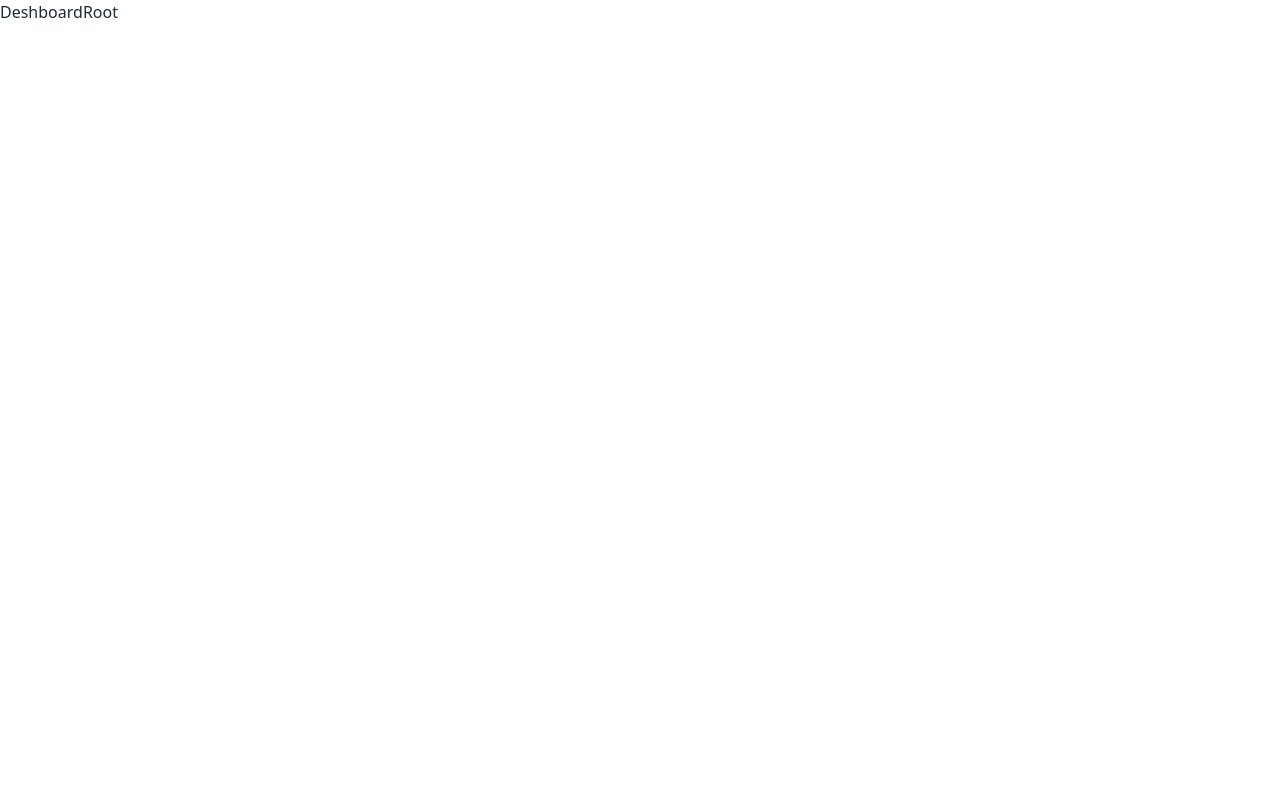
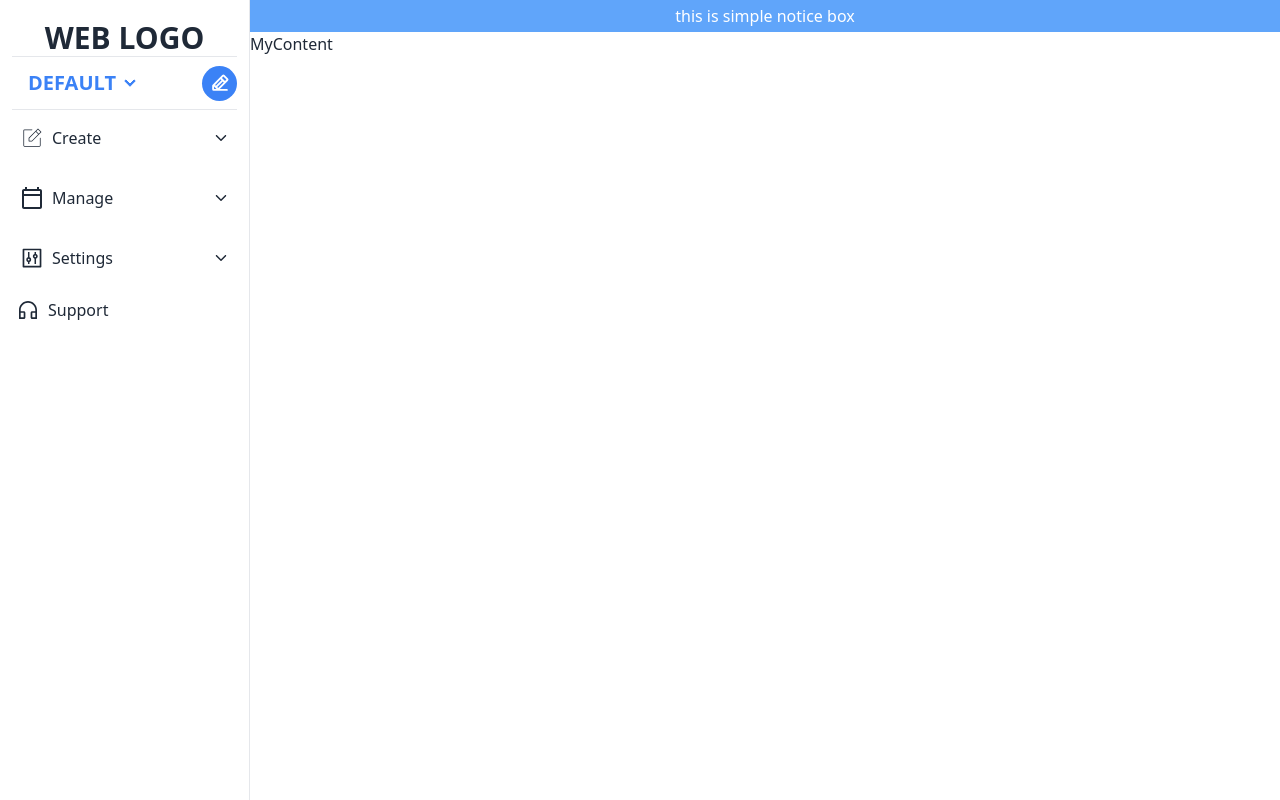
Before and after one commit to rifat0rahman/CometFrontend, a React (Vite) app: page /my_content in a window 1280 px wide. Built offline with nearby package versions, Linux system fonts and the light colour scheme.

Commit message:
deshbord nav design is done

```diff
--- a/src/Components/DeshboardComponents/DeshboardNav/DeshboardNav.jsx
+++ b/src/Components/DeshboardComponents/DeshboardNav/DeshboardNav.jsx
@@ -1,3 +1,145 @@
+import { useState } from "react";
+import { AiOutlineControl, AiOutlineCustomerService } from "react-icons/ai";
+import { IoIosArrowDown, IoIosArrowUp } from "react-icons/io";
+import { MdOutlineCalendarToday } from "react-icons/md";
+import { PiNotePencilThin, PiPencilLineBold } from "react-icons/pi";
+import { NavLink } from "react-router-dom";
+
 export default function DeshboardNav() {
-  return <div>DeshboardNav</div>;
+  const [createClicked, setCreateClicked] = useState(false);
+  const [manageClicked, setManageClicked] = useState(false);
+  const [settingClicked, setSettingClicked] = useState(false);
+
+  return (
+    <div className="w-[250px] border-r p-3">
+      <div className="w-full flex justify-center item-center border-b">
+        <h1 className="text-3xl uppercase font-bold pt-2">Web Logo</h1>
+      </div>
+      <div className="w-full h-[calc(100%-170px)] overflow-y-auto">
+        <div className="w-full py-1 border-b flex justify-between items-center">
+          <ul className="menu -my-2 menu-horizontal px-0">
+            <li>
+              <details>
+                <summary className="text-xl text-blue-500 font-bold ">
+                  DEFAULT
+                </summary>
+                <ul className="p-2 w-[220px] border border-blue-500 rounded-md">
+                  <li className="uppercase rounded-md hover:bg-blue-50">
+                    <a>DEFAULT</a>
+                  </li>
+                  <li className="uppercase rounded-md hover:bg-blue-50">
+                    <a>DEFAULT</a>
+                  </li>
+                  <li className="uppercase rounded-md hover:bg-blue-50">
+                    <a>DEFAULT</a>
+                  </li>
+                  <button className="w-full btn bg-blue-500 hover:bg-blue-400 text-center text-white font-bold mt-1">
+                    Add Workspace
+                  </button>
+                </ul>
+              </details>
+            </li>
+          </ul>
+          <span className="w-[35px] h-[35px] flex justify-center items-center bg-blue-500 hover:bg-blue-400 text-white text-xl rounded-full cursor-pointer">
+            <PiPencilLineBold />
+          </span>
+        </div>
+        {/* --------------------create nab items ---------------------------- */}
+        <div className="max-w-full mb-1 py-2">
+          <div
+            onClick={() => setCreateClicked(!createClicked)}
+            className="w-full flex justify-between items-center cursor-pointer p-2 rounded-md hover:bg-blue-50"
+          >
+            <span className="flex items-center">
+              <PiNotePencilThin className="text-2xl mr-2" />
+              Create
+            </span>
+            {createClicked ? <IoIosArrowUp /> : <IoIosArrowDown />}
+          </div>
+          <div
+            className={`w-full ${
+              createClicked ? "flex" : "hidden"
+            } my-2 flex-col`}
+          >
+            <NavLink className="w-full hover:bg-blue-50 p-2 px-8 rounded-md">
+              Topic creation
+            </NavLink>
+            <NavLink className="w-full hover:bg-blue-50 p-2 px-8 rounded-md">
+              Post creation
+            </NavLink>
+            <NavLink className="w-full hover:bg-blue-50 p-2 px-8 rounded-md">
+              AI carousel
+            </NavLink>
+            <NavLink className="w-full hover:bg-blue-50 p-2 px-8 rounded-md">
+              Post inspiration
+            </NavLink>
+          </div>
+        </div>
+        {/* ----------------------manage nav items -------------------------- */}
+        <div className="max-w-full mb-1 py-2">
+          <div
+            onClick={() => setManageClicked(!manageClicked)}
+            className="w-full flex justify-between items-center cursor-pointer p-2 rounded-md hover:bg-blue-50"
+          >
+            <span className="flex items-center">
+              <MdOutlineCalendarToday className="text-2xl mr-2" />
+              Manage
+            </span>
+            {manageClicked ? <IoIosArrowUp /> : <IoIosArrowDown />}
+          </div>
+          <div
+            className={`w-full ${
+              manageClicked ? "flex" : "hidden"
+            } my-2 flex-col`}
+          >
+            <NavLink
+              to="/my_content"
+              className="w-full hover:bg-blue-50 p-2 px-8 rounded-md"
+            >
+              My queue
+            </NavLink>
+            <NavLink className="w-full hover:bg-blue-50 p-2 px-8 rounded-md">
+              Saved content
+            </NavLink>
+            <NavLink className="w-full hover:bg-blue-50 p-2 px-8 rounded-md">
+              Auto-pilot
+            </NavLink>
+          </div>
+        </div>
+        {/* --------------------------------settinge nav items--------------------- */}
+        <div className="max-w-full mb-1 py-2">
+          <div
+            onClick={() => setSettingClicked(!settingClicked)}
+            className="w-full flex justify-between items-center cursor-pointer p-2 rounded-md hover:bg-blue-50"
+          >
+            <span className="flex items-center">
+              <AiOutlineControl className="text-2xl mr-2" />
+              Settings
+            </span>
+            {settingClicked ? <IoIosArrowUp /> : <IoIosArrowDown />}
+          </div>
+          <div
+            className={`w-full ${
+              settingClicked ? "flex" : "hidden"
+            } my-2 flex-col`}
+          >
+            <NavLink className="w-full hover:bg-blue-50 p-2 px-8 rounded-md">
+              Workspace
+            </NavLink>
+            <NavLink className="w-full hover:bg-blue-50 p-2 px-8 rounded-md">
+              Account
+            </NavLink>
+            <NavLink className="w-full hover:bg-blue-50 p-2 px-8 rounded-md">
+              Billing
+            </NavLink>
+          </div>
+        </div>
+        {/* -------------------------------support nav items --------------------- */}
+        <NavLink className="flex w-full p-1 py-2 hover:bg-blue-50 items-center">
+          <AiOutlineCustomerService className="text-2xl mr-2" />
+          Support
+        </NavLink>
+      </div>
+    </div>
+  );
 }
--- a/src/Components/DeshboardComponents/DeshboardRoot.jsx
+++ b/src/Components/DeshboardComponents/DeshboardRoot.jsx
@@ -1,3 +1,16 @@
+import { Outlet } from "react-router-dom";
+import DeshboardNav from "./DeshboardNav/DeshboardNav";
+
 export default function DeshboardRoot() {
-  return <div>DeshboardRoot</div>;
+  return (
+    <div className="w-full relative flex h-screen">
+      <DeshboardNav></DeshboardNav>
+      <div className="w-[calc(100%-250px)] h-screen">
+        <div className="w-full p-1 flex justify-center items-center bg-blue-400 text-white">
+          this is simple notice box
+        </div>
+        <Outlet></Outlet>
+      </div>
+    </div>
+  );
 }
```
